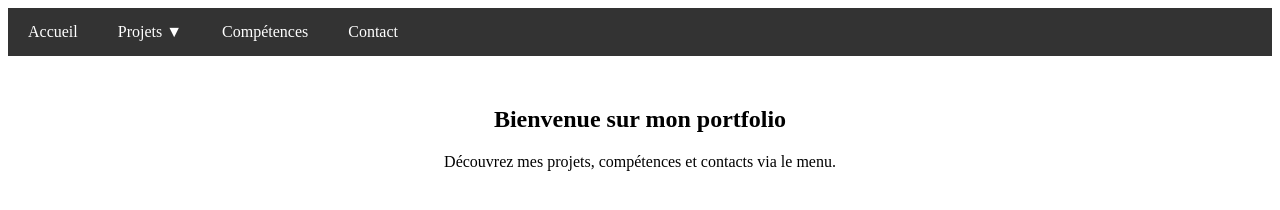
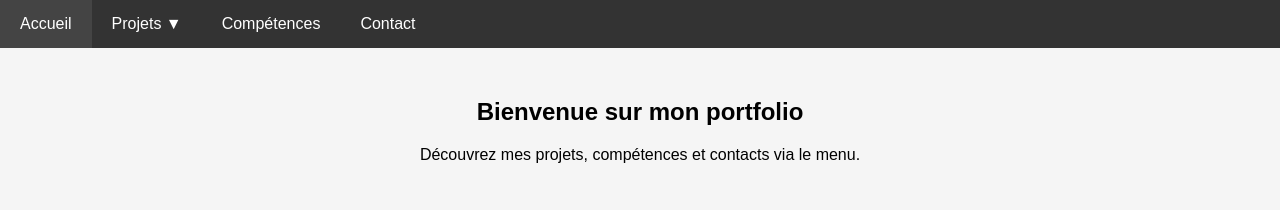
Before and after one commit to kenza1379/TP, a plain HTML site: page index.html in a window 1280 px wide. Drawn offline with Linux system fonts and the light colour scheme.

Commit message:
Mise à jour de la page sommaire et du style

```diff
--- a/style.css
+++ b/style.css
@@ -1,31 +1,3 @@
-
-
-1 sur 1 426
-Fwd: site html
-Boîte de réception
-
-Anne-maera Ngueba boutoundou <43006670@parisnanterre.fr>
-Pièces jointes
-10:08 (il y a 0 minute)
-À Kenza
-
-Ce message semble être en anglais
-
-
----------- Forwarded message ---------
-De : Alexis Lacombe <43000268@parisnanterre.fr>
-Date: lun. 29 sept. 2025 à 10:04
-Subject: site html
-To: Anne-maera Ngueba boutoundou <43006670@parisnanterre.fr>
-
-
-
-
---
-Lacombe Alexis,
-43000268
- 2 pièces jointes
-  • Analyse effectuée par Gmail
 body {
   margin: 0;
   font-family: Arial, sans-serif;
```
